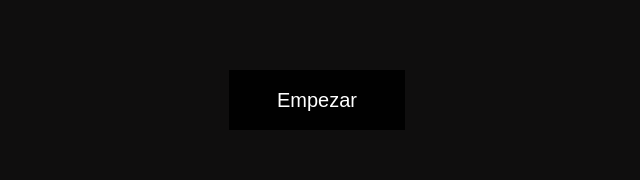
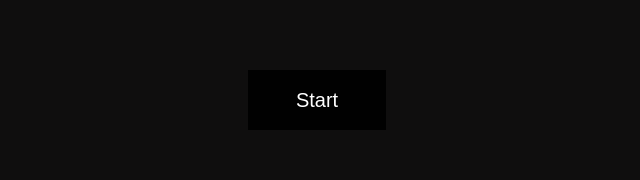
Before and after one commit to LeonardoCarrasco/Trivia-app, a React (Vite) app: page / in a window 1280 px wide. Shown: the part 401-581 px from the top of the page, without its empty margins (323-963 px from the left). Built offline with nearby package versions, Linux system fonts and the light colour scheme.

Commit message:
start btn

```diff
--- a/src/App.jsx
+++ b/src/App.jsx
@@ -18,7 +18,7 @@ function App() {
           !isStart ?
             <GameDisplay >
                 <Logo src={TriviaApp}/>
-                <ButtonMain text="Empezar" setIsStart={setIsStart}/>
+                <ButtonMain text="Start" setIsStart={setIsStart}/>
               </GameDisplay>
               : <Game setIsStart={setIsStart}/>
         }
```
